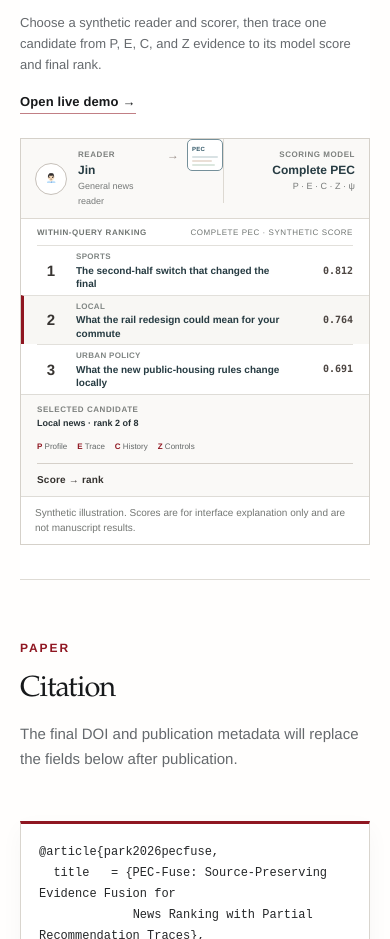
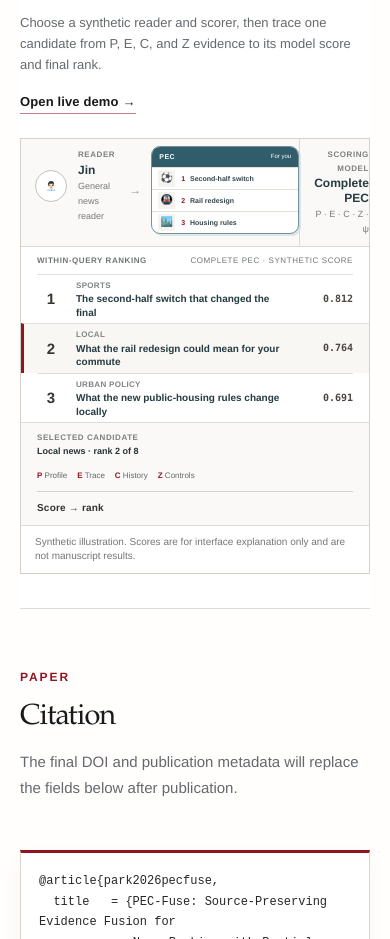
Before and after one commit to WoojinPark-Jay/pec-fuse-ranking, a React (Vite) app in the folder tutorial/: page / in a window 390 px wide. Shown: the part 6340-7279 px from the top of the page. Built offline with nearby package versions, Linux system fonts and the light colour scheme.

Commit message:
Show articles in the phone preview

```diff
--- a/tutorial/src/project-home.css
+++ b/tutorial/src/project-home.css
@@ -230,13 +230,16 @@ body { margin: 0; background: var(--paper); color: var(--ink); }
 .preview-reader > span:last-child { display: grid; gap: 1px; }
 .preview-reader em { color: #777a79; font-size: 9px; font-style: normal; }
 .preview-avatar { display: grid; place-items: center; width: 32px; height: 32px; border: 1px solid #c7c1ba; border-radius: 50%; background: #fff; font-size: 18px; }
-.preview-route { display: flex; align-items: center; gap: 8px; color: #9a8f88; }
+.preview-route { display: flex; align-items: center; gap: 10px; padding: 7px 0; color: #9a8f88; }
 .preview-route > i { font: 700 12px/1 Georgia,serif; }
-.preview-phone { display: grid; grid-template-columns: 12px 1fr; gap: 2px 4px; width: 36px; padding: 4px; border: 1px solid #75909a; border-radius: 5px; background: #fff; }
-.preview-phone b { grid-column: 1/-1; color: #315767; font-size: 6px; letter-spacing: .05em; }
-.preview-phone span { grid-column: 1/-1; height: 2px; border-radius: 2px; background: #d9e2e4; }
-.preview-phone span:nth-of-type(2) { width: 76%; background: #eadfd6; }
-.preview-phone span:nth-of-type(3) { width: 88%; background: #dce7df; }
+.preview-phone { width: 148px; overflow: hidden; border: 1px solid #75909a; border-radius: 9px; background: #fff; box-shadow: 2px 2px 0 #dce5e7; }
+.preview-phone header { display: flex; justify-content: space-between; padding: 4px 7px; background: #315d6b; color: #fff; }
+.preview-phone header b { font-size: 7px; letter-spacing: .08em; }
+.preview-phone header em { font-size: 6px; font-style: normal; }
+.preview-phone > span { display: grid; grid-template-columns: 18px 1fr; gap: 5px; align-items: center; min-height: 20px; padding: 2px 6px; border-top: 1px solid #e2dfd9; }
+.preview-phone > span > i { display: grid; place-items: center; width: 17px; height: 17px; background: #f5f3ef; font-size: 10px; font-style: normal; }
+.preview-phone small { overflow: hidden; color: #34464c; font-size: 7px; font-weight: 650; text-overflow: ellipsis; white-space: nowrap; }
+.preview-phone small b { margin-right: 3px; color: var(--ku-crimson); font-size: 7px; }
 .preview-meta small, .evidence-title small { color: #7d807e; font-size: 8px; font-style: normal; font-weight: 700; letter-spacing: .07em; text-transform: uppercase; }
 .preview-meta strong { color: #263b42; font-size: 12px; line-height: 1.25; }
 .preview-meta span { color: #777a79; font-size: 9px; font-style: normal; }
--- a/tutorial/src/project-home.tsx
+++ b/tutorial/src/project-home.tsx
@@ -159,7 +159,15 @@ export function ProjectHome(_props: { lang: "en" | "ko" }) {
                 <span className="preview-avatar" aria-hidden="true">👨🏻‍💼</span>
                 <span><small>Reader</small><strong>Jin</strong><em>General news reader</em></span>
               </div>
-              <div className="preview-route" aria-hidden="true"><i>→</i><span className="preview-phone"><b>PEC</b><span></span><span></span><span></span></span></div>
+              <div className="preview-route" aria-hidden="true">
+                <i>→</i>
+                <div className="preview-phone">
+                  <header><b>PEC</b><em>For you</em></header>
+                  <span><i>⚽</i><small><b>1</b> Second-half switch</small></span>
+                  <span><i>🚇</i><small><b>2</b> Rail redesign</small></span>
+                  <span><i>🏙️</i><small><b>3</b> Housing rules</small></span>
+                </div>
+              </div>
               <div className="preview-meta preview-model"><small>Scoring model</small><strong>Complete PEC</strong><span>P · E · C · Z · ψ</span></div>
             </div>
             <div className="preview-feed">
```
